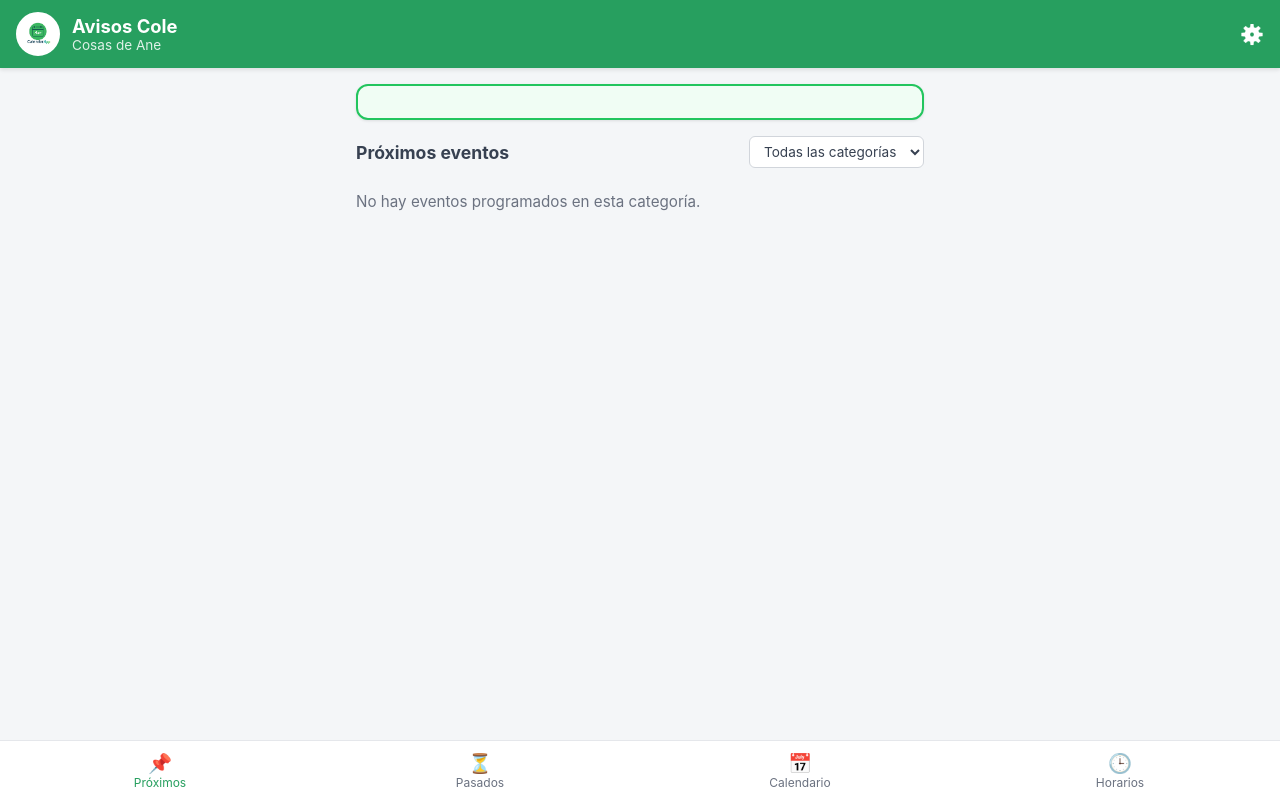
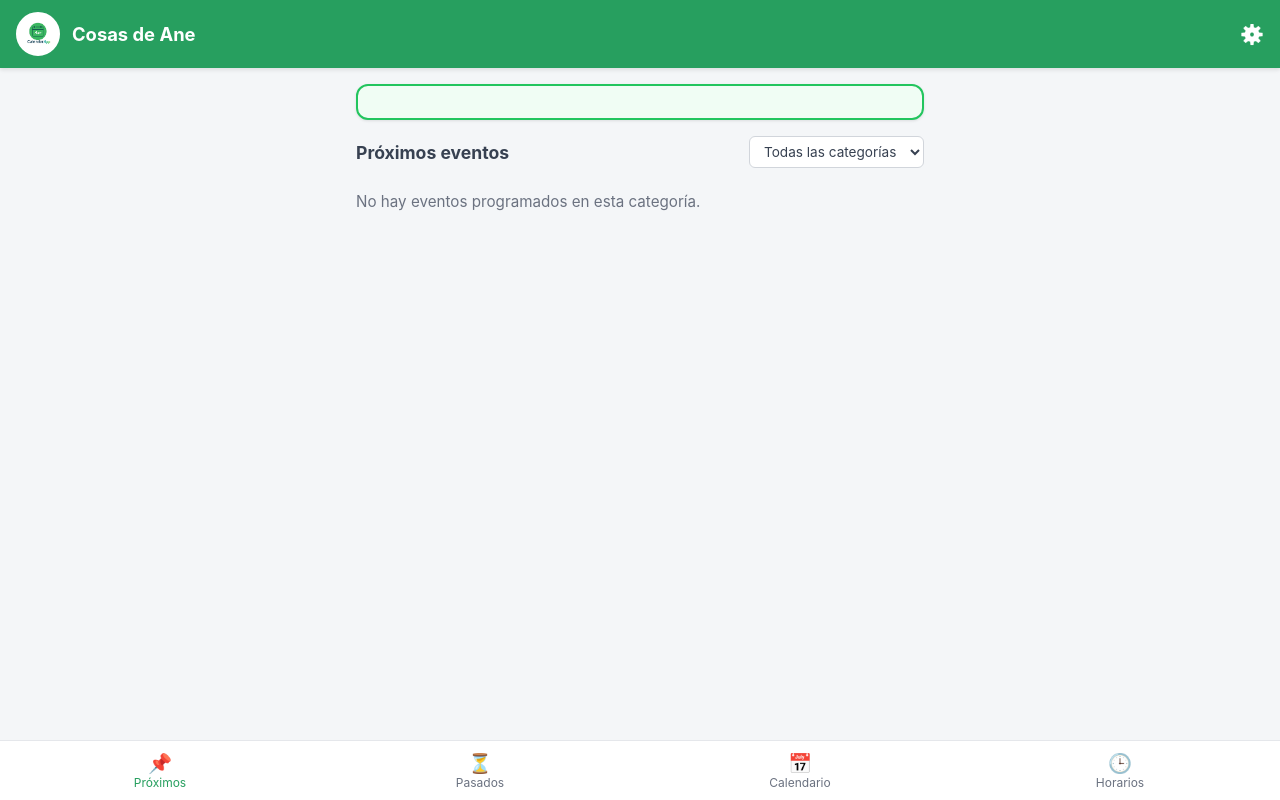
Before and after one commit to maritxumtnezperez-cyber/Avisos-cole-lh3a, a website: page public/index.html in a window 1280 px wide. Drawn offline with Linux system fonts and the light colour scheme.

Commit message:
Update index.html

```diff
--- a/public/index.html
+++ b/public/index.html
@@ -11,10 +11,10 @@
   <!-- CABECERA VERDE CON LOGO -->
   <header class="main-header">
     <div class="header-brand">
-      <img src="logo.png" alt="Logo" class="header-logo">
+      <img src="Logo.png" alt="Logo" class="header-logo">
       <div class="header-titles">
-        <h1>Avisos Cole</h1>
-        <span class="header-subtitle">Cosas de Ane</span>
+        <h1>Cosas de Ane</h1>
+        <span class="header-subtitle"> </span>
       </div>
     </div>
     <button id="adminBtn" class="icon-btn" title="Administración">⚙️</button>
```
